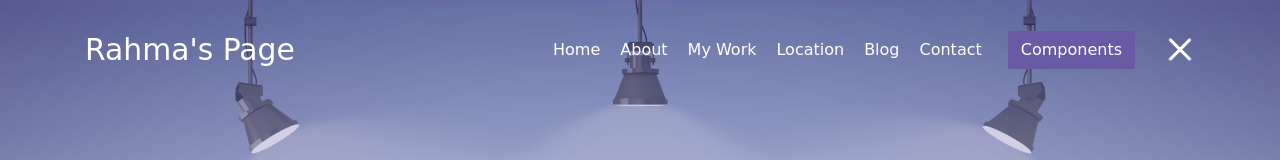
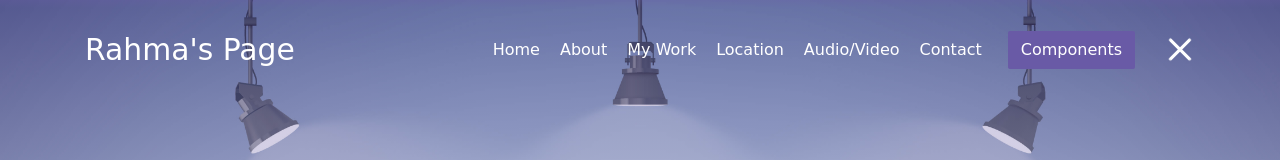
Before and after one commit to RahmaDivina/RahmaDivina.github.io, a plain HTML site: page index.html in a window 1280 px wide. Both pictures are taken after a click on the link 1180 px from the left and 50 px from the top of the page. Shown: the top 160 px of the page. Drawn offline with nearby package versions, Linux system fonts and the light colour scheme; files that its build step writes are made by us from their sources; files whose address does not match are found by name; a web font is replaced by a local one.

Commit message:
mengganti kata blog dengan Audio/Video

```diff
--- a/index.html
+++ b/index.html
@@ -31,7 +31,7 @@
                     <a class="link" href="#portfolio">Location</a>
                 </li>
                 <li class="item">
-                    <a class="link" href="#blog">Blog</a>
+                    <a class="link" href="#blog">Audio/Video</a>
                 </li>
                 <li class="item">
                     <a class="link" href="#kontak">Contact</a>
```
